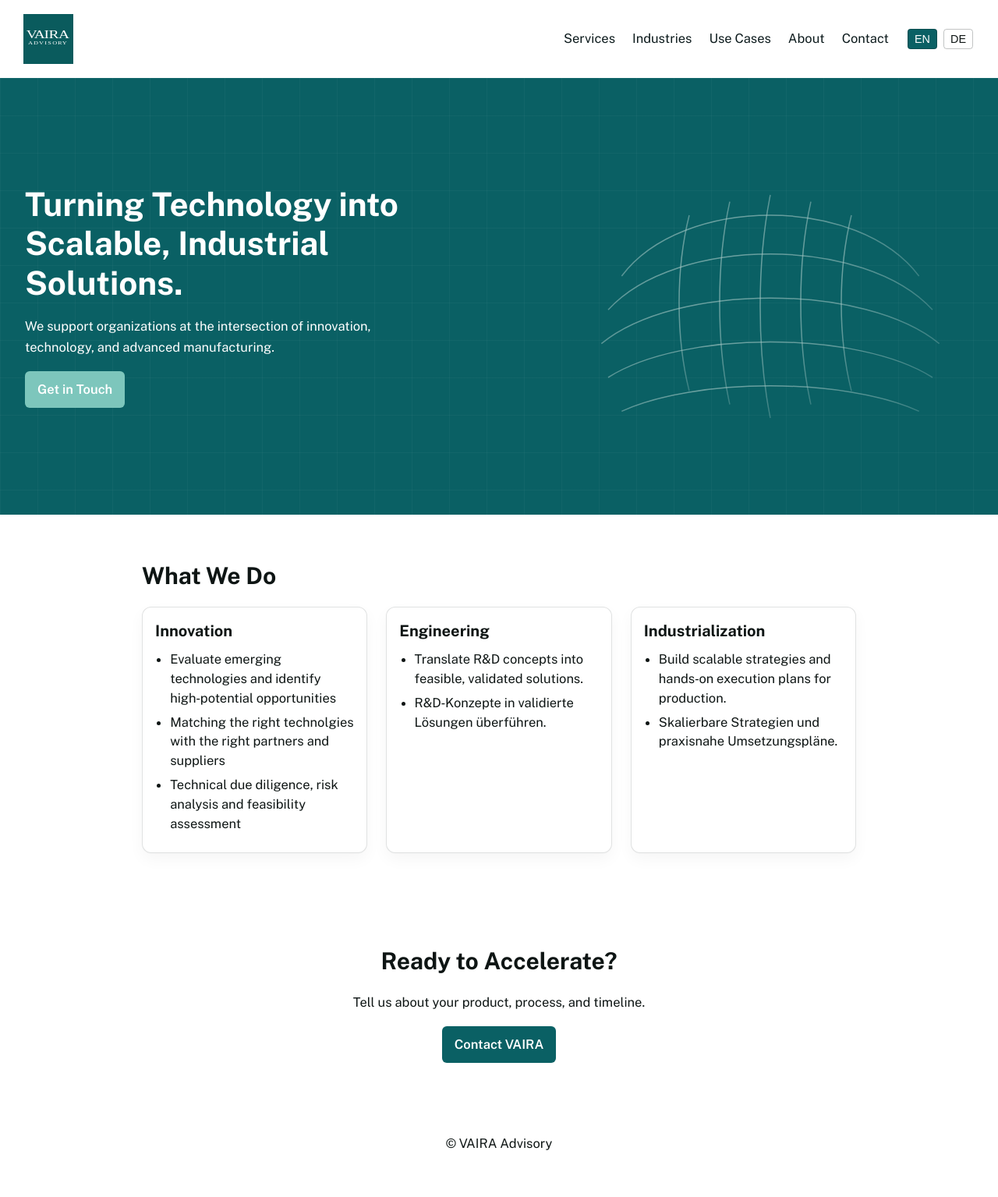
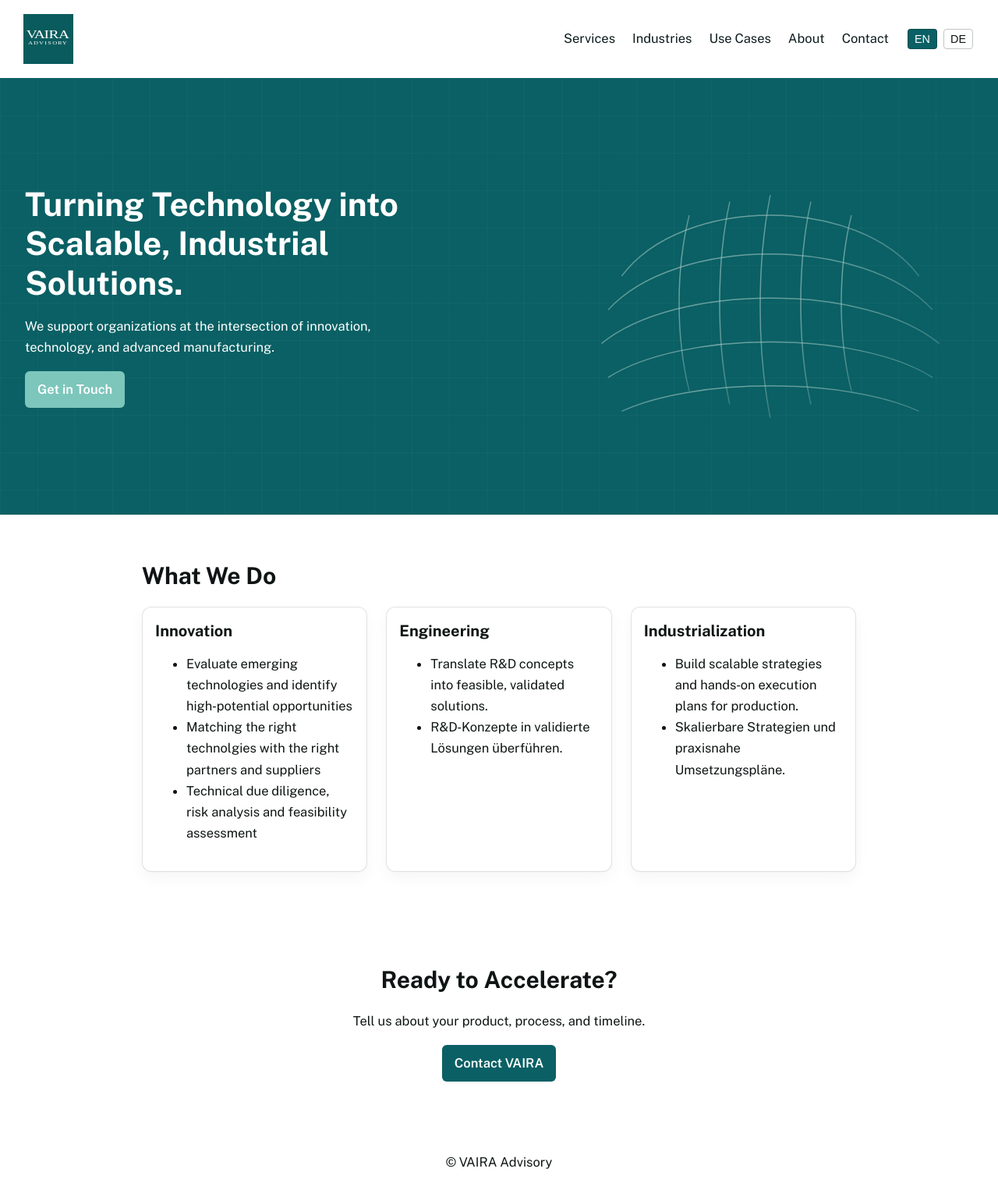
Before and after one commit to raphaelheeb/vaira-advisory, a Jekyll site: the page built from index.html, in a window 1280 px wide. Shown: the whole page at 78% size. Built offline with Jekyll 4.4.1, drawn with Linux system fonts in a browser that asks for light colours; before the commit the page ends 1511 px from its top, so only the background shows below that.

Commit message:
Update styles.css

```diff
--- a/assets/css/styles.css
+++ b/assets/css/styles.css
@@ -337,48 +337,27 @@
 }
 
 /* =========================================================
-   FIX LANGUAGE VISIBILITY + LIST SPACING IN CARDS
+   LANGUAGE VISIBILITY (FULLY CORRECT)
    ========================================================= */
 
-/* 1) Default: hide German text */
+/* Default: hide German */
 [lang="de"] {
   display: none;
 }
 
-/* 2) When html has .lang-de, hide English and show German */
+/* German mode: hide English */
 html.lang-de [lang="en"] {
   display: none !important;
 }
+
+/* German mode: show German text (inline for spans) */
 html.lang-de [lang="de"] {
   display: inline !important;
 }
 
-/* 3) Ensure spans inside list items never override language rules */
-#what-we-do .card li span,
-#focus .card li span {
-  display: inline;
-  margin: 0;
-  padding: 0;
-}
-
-/* 4) Restore proper spacing between list items */
-#what-we-do .card ul,
-#focus .card ul {
-  margin: 0;
-  padding-left: 1.2rem;      /* bullet indentation */
-  list-style: disc;
-}
-
-#what-we-do .card li,
-#focus .card li {
-  margin: 0.4rem 0;          /* vertical space between items */
-  line-height: 1.5;
-}
-
-/* 5) Prevent collision with any global custom bullet styles */
-#what-we-do .card li::before,
-#focus .card li::before {
-  content: none !important;
+/* German mode: but German LI must remain list-item to keep bullets */
+html.lang-de li[lang="de"] {
+  display: list-item !important;
 }
 
 /* -------------------------
```
